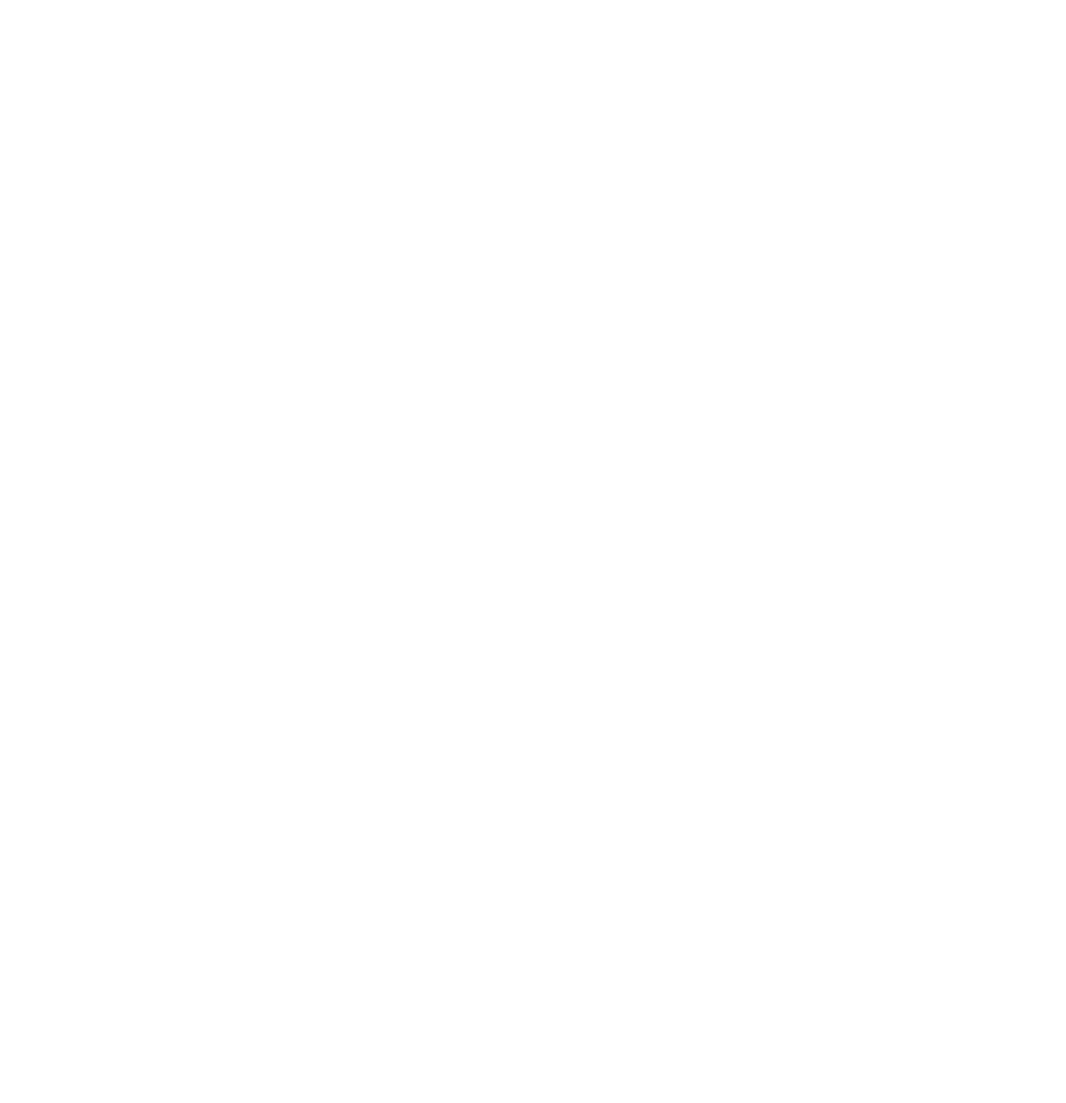
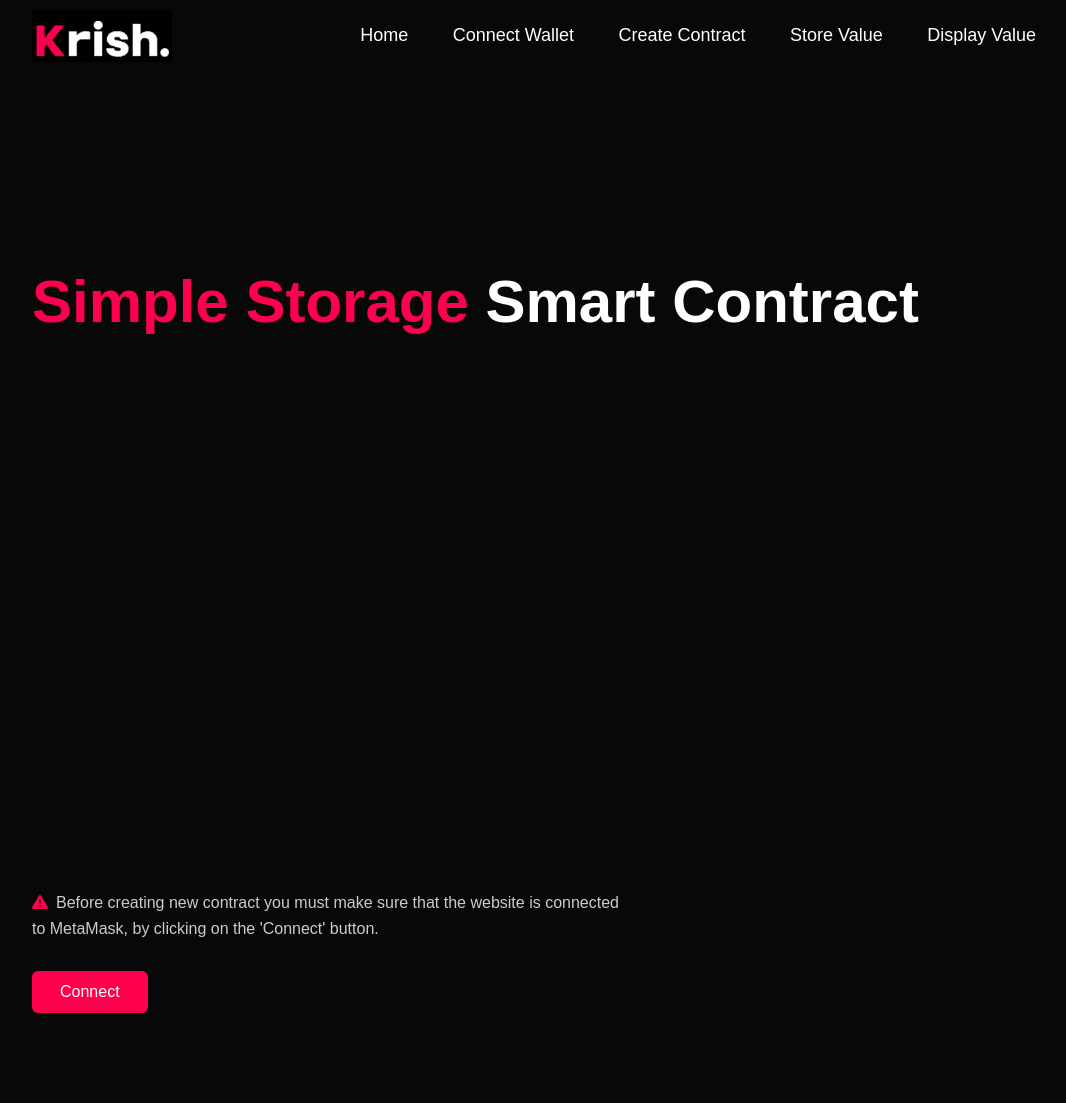
Before and after one commit to gkrish088-blip/Forge-Build-Week2-, a plain HTML site: page FrontEnd/ledgerGame.html in a window 1280 px wide. Shown: the whole page, without its empty margins (96-1162 px from the left). Before the commit the page ends 800 px from the top, so only its background shows below. Drawn offline with Linux system fonts and the light colour scheme.

Commit message:
frontend will be continud after gym

```diff
--- a/FrontEnd/ledgerGame.html
+++ b/FrontEnd/ledgerGame.html
@@ -1,12 +1,50 @@
 <!DOCTYPE html>
 <html lang="en">
-<head>
-    <meta charset="UTF-8">
-    <meta name="viewport" content="width=device-width, initial-scale=1.0">
-    <title>Farm Game</title>
+  <head>
+    <meta charset="UTF-8" />
+    <meta name="viewport" content="width=device-width, initial-scale=1.0" />
+    <title>Simple Storage | Smart Contract</title>
+
+  <script src="https://kit.fontawesome.com/8e34b61e55.js" crossorigin="anonymous"></script>
+
     <script type="module" src="ledgerGameScript.js"></script>
-</head>
-<body>
+    <link rel="stylesheet" href="style2.css" />
+  </head>
+  <body>
+    <div id="header">
+      <div class="container">
+        <nav>
+          <img src="images/logo.png" class="logo" />
+          <ul id="sidemenu">
+            <li><a href="index.html">Home</a></li>
+            <li><a href="#connect">Connect Wallet</a></li>
+            <li><a href="#create_contract">Create Contract</a></li>
+            <li><a href="#store">Store Value</a></li>
+            <li><a href="#display">Display Value</a></li>
 
-</body>
-</html>
+          </ul>
+
+          <!-- <i class="fa-solid fa-list" id="crossMenu" onclick="openmenu()"></i> -->
+        </nav>
+        <div class="header-text">
+          <h1>
+            <span style="color: #ff004f">Simple Storage </span> Smart Contract
+          </h1>
+        </div>
+      </div>
+    </div>
+
+    <!---------------Connect------------>
+
+    <div class="connect" id="connect">
+      <div class="container">
+        <div class="discription">
+          <p>
+            <span><i class="fa-solid fa-triangle-exclamation"></i></span>Before
+            creating new contract you must make sure that the website is
+            connected to MetaMask, by clicking on the 'Connect' button.
+          </p>
+        </div>
+        <button class="connect_button">Connect</button>
+      </div>
+    </div>
```
